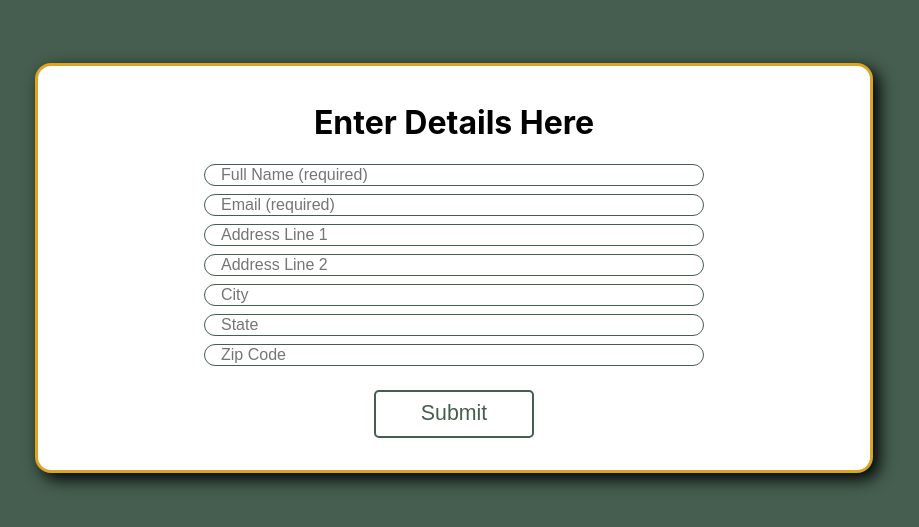
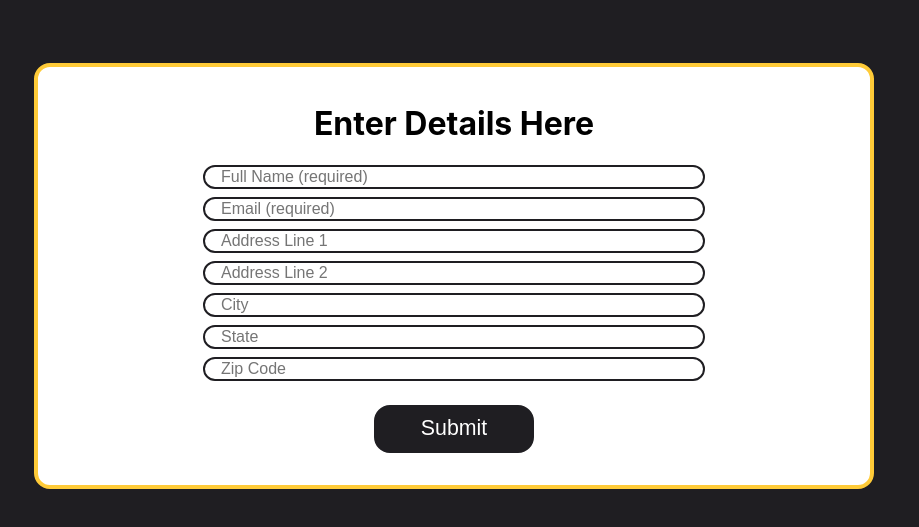
Before and after one commit to carah-tychewicz/simple-webform, a React (Create React App) app: page / in a window 1280 px wide. Shown: the part 177-704 px from the top of the page, without its empty margins (186-1105 px from the left). Built offline with nearby package versions, Linux system fonts and the light colour scheme.

Commit message:
changed up colors, cleaned up some code, removed drop shadow

```diff
--- a/src/components/Form.css
+++ b/src/components/Form.css
@@ -1,5 +1,5 @@
 input {
-  border: 1px solid #455e4f;
+  border: 2px solid #1f1e22;
   border-radius: 3rem;
   font-size: 1rem;
   padding-left: 1rem;
@@ -8,7 +8,7 @@ input {
 
 input:focus {
   outline: none !important;
-  border: 2px solid goldenrod;
+  border: 3px solid #ffcb38;
   padding: 5px 5px 5px 7px;
 }
 
@@ -18,16 +18,16 @@ input:focus {
   font-size: 16pt;
   height: 3rem;
   width: 10rem;
-  border-radius: 5px;
-  border: 2px solid #455e4f;
-  color: #455e4f;
-  background-color: rgba(255, 255, 255, 0.0);
+  border-radius: 1rem;
+  border: 2px solid #1f1e22;
+  color: white;
+  background-color: #1f1e22;
 }
 
 .form-submit-btn:hover {
   border: none;
   color: white;
-  background-color: goldenrod;
+  background-color: #ffcb38;
 }
 
 .instructions {
@@ -45,8 +45,7 @@ input:focus {
   background-color: white;
   margin: 15rem 1rem 1rem 1rem;
   border-radius: 1rem;
-  border: 3px solid goldenrod;
-  filter: drop-shadow(6px 6px 8px black);
+  border: 4px solid #ffcb38;
 }
 
 /* Extra small devices (phones, 600px and down) */
--- a/src/components/ThankYou.css
+++ b/src/components/ThankYou.css
@@ -14,6 +14,5 @@
   background-color: white;
   margin: 15rem 1rem 1rem 1rem;
   border-radius: 1rem;
-  border: 3px solid goldenrod;
-  filter: drop-shadow(6px 6px 8px black);
+  border: 4px solid #ffcb38;
 }
--- a/src/index.css
+++ b/src/index.css
@@ -5,7 +5,7 @@ body {
     sans-serif;
   -webkit-font-smoothing: antialiased;
   -moz-osx-font-smoothing: grayscale;
-  background-color: #455e4f;
+  background-color: #1f1e22;
 }
 
 code {
```
